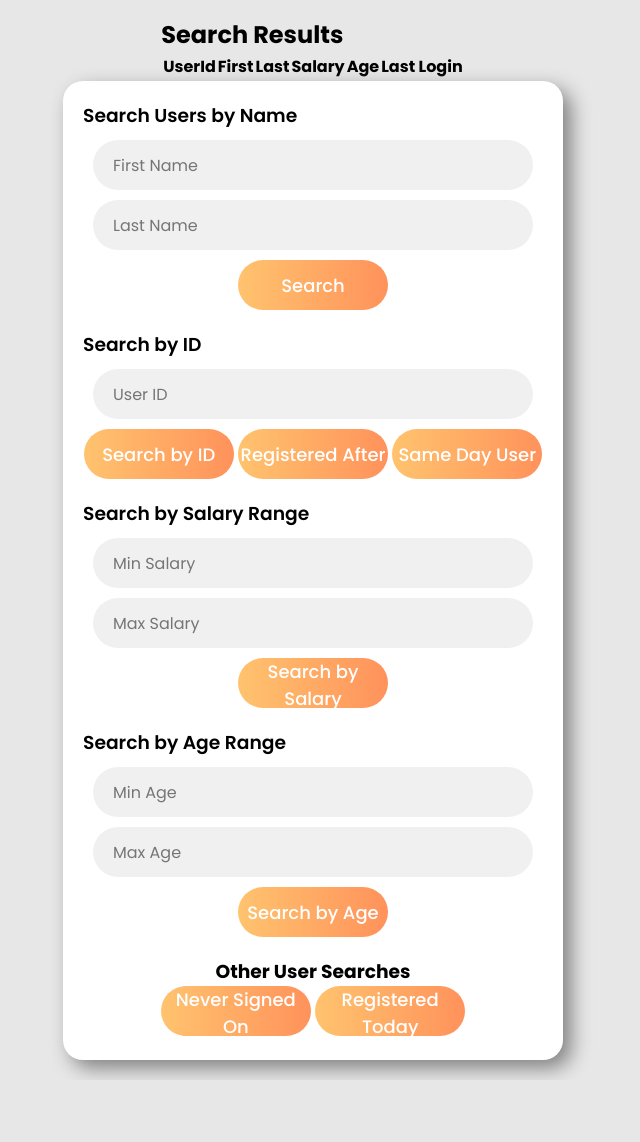
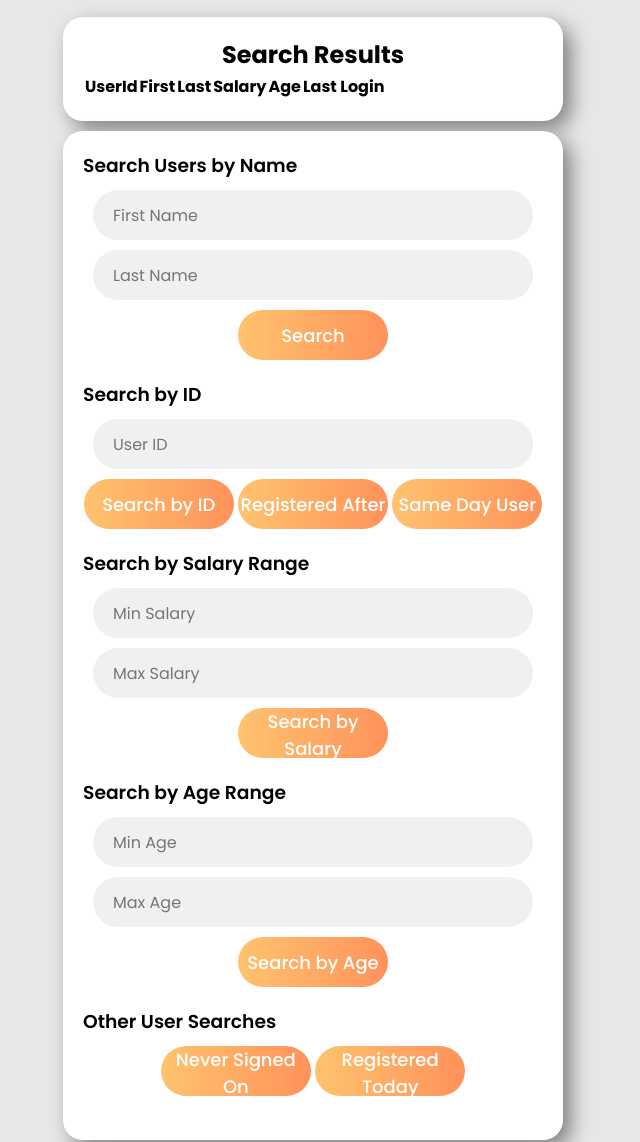
Before and after one commit to sys-unknwn7645/CSC6710-Proj1, a website: page Frontend/search.html in a window 1280 px wide. Shown: the part 166-1308 px from the top of the page, without its empty margins (327-967 px from the left). Before the commit the page ends 1246 px from the top, so only its background shows below. Drawn offline with Linux system fonts and the light colour scheme.

Commit message:
updated search.css

```diff
--- a/Frontend/search.css
+++ b/Frontend/search.css
@@ -45,15 +45,16 @@ header {
     border-radius: 20px;
     box-shadow: 8px 8px 20px rgb(128, 128, 128);
     text-align: center;  /* Center content inside */
+    margin-bottom: 10px
 }
 
 /* Styling for each section in the search page */
-.search-box, .search-id-box, .search-salary-box, .search-age-box {
+.search-box, .search-id-box, .search-salary-box, .search-age-box, .search-never-box {
     margin-bottom: 20px;
 }
 
 /* Heading for each section */
-.search-box h3, .search-id-box h3, .search-salary-box h3, .search-age-box h3 {
+.search-box h3, .search-id-box h3, .search-salary-box h3, .search-age-box h3, .search-never-box h3 {
     margin-bottom: 10px;
     font-weight: 600;
     text-align: left;  /* Align text to the left */
--- a/Frontend/search.html
+++ b/Frontend/search.html
@@ -15,7 +15,7 @@
         <h1 class="heading">User Search</h1>
         <h2 class="title">Search Existing Users</h2>
     </header>
-
+    <div class="container">
         <!-- Results Section -->
         <div id="results" class="results-container">
             <h2>Search Results</h2>
@@ -28,11 +28,12 @@
                     <th>Salary</th>
                     <th>Age</th>
                     <th>Last Login</th>
-
                 </thead>
                 <tbody></tbody>
             </table>
         </div>
+
+    </div>
 
     <div class="container">
         <!-- Search User by Name Section -->
```
